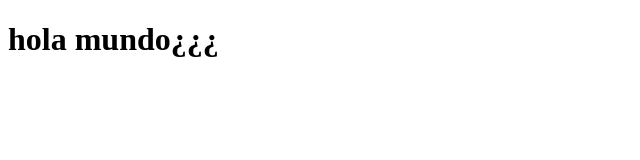
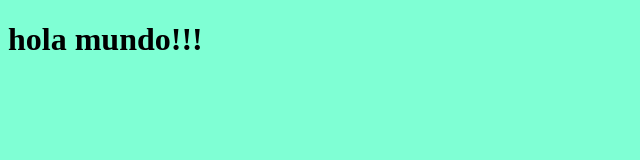
Before and after one commit to Lu1s-dot/MiPrimerRepositorio, a plain HTML site: page index.html in a window 1280 px wide. Shown: the whole page, without its empty margins (0-640 px from the left). Drawn offline with Linux system fonts and the light colour scheme.

Commit message:
cambiando color de fondo

```diff
--- a/index.html
+++ b/index.html
@@ -4,8 +4,14 @@
     <meta charset="UTF-8">
     <meta name="viewport" content="width=device-width, initial-scale=1.0">
     <title>Document</title>
+    <style>
+        html, body{
+            background-color: aquamarine;
+        }
+
+    </style>
 </head>
 <body>
-    <h1>hola mundo¿¿¿</h1>
+    <h1>hola mundo!!!</h1>
 </body>
 </html>
```
